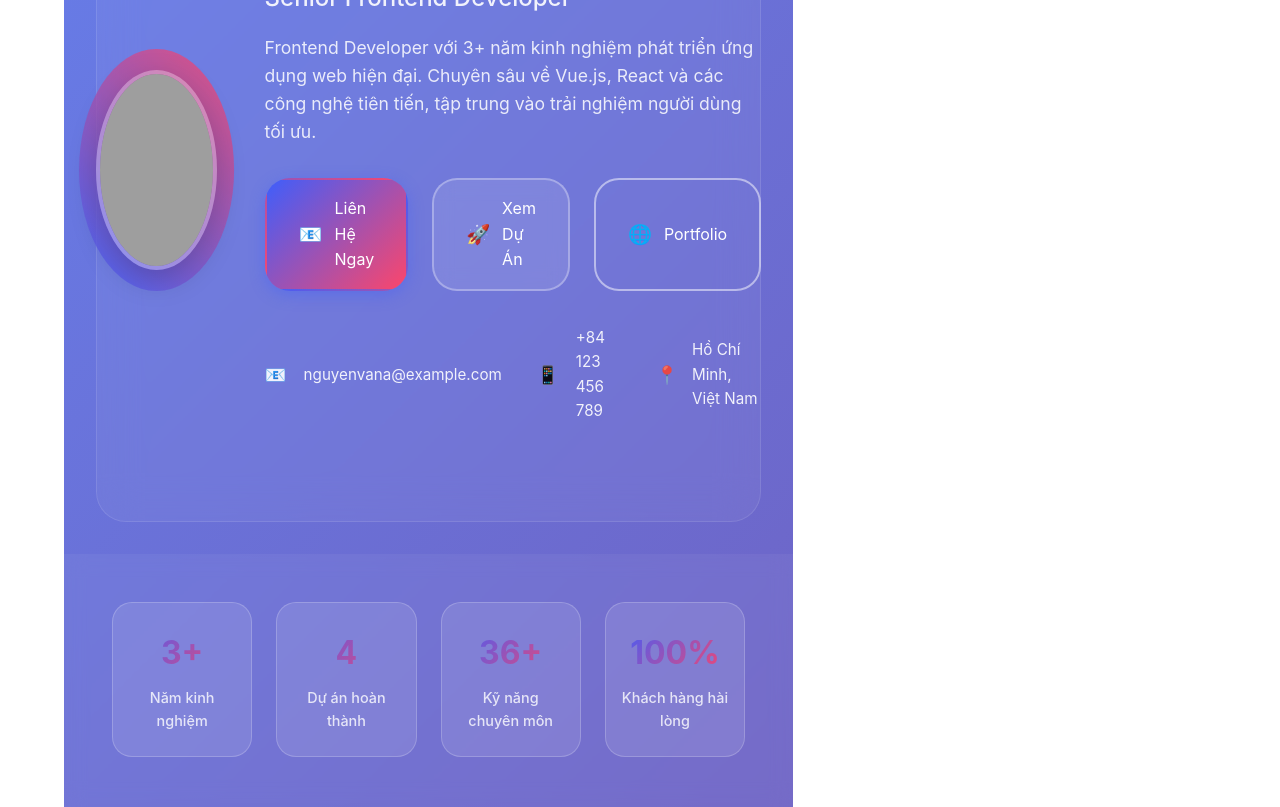
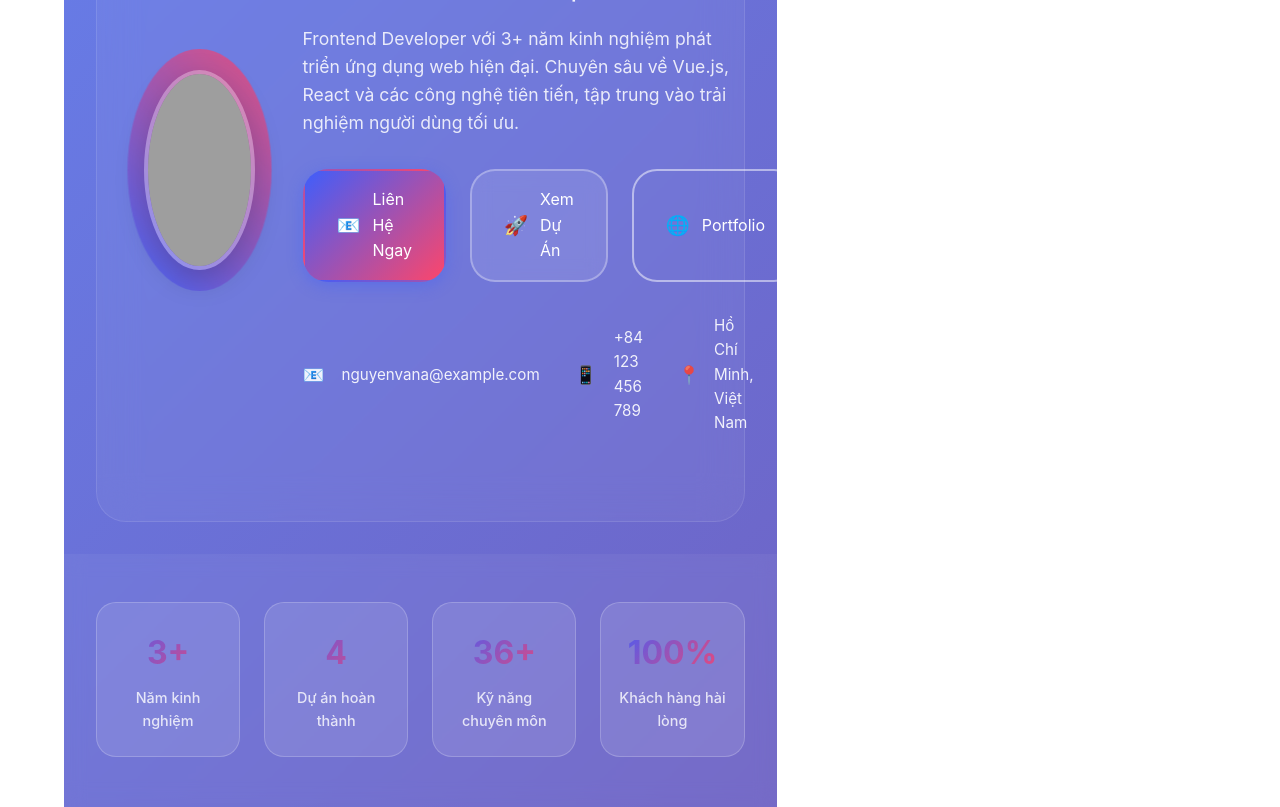
Before and after one commit to locpn2/vue-resume-copilot, a Vue app: page / in a window 1280 px wide. Shown: the part 246-1053 px from the top of the page. Built offline with nearby package versions, Linux system fonts and the light colour scheme; grey boxes are pictures that could not be loaded.

Commit message:
Updated HomePage.vue

```diff
--- a/src/views/HomePage.vue
+++ b/src/views/HomePage.vue
@@ -266,7 +266,7 @@ onMounted(() => {
   min-height: 100vh;
   background: linear-gradient(135deg, #667eea 0%, #764ba2 100%);
   position: relative;
-  overflow-x: hidden; /* Vẫn giữ để tránh lỗi tràn ngang không mong muốn */
+  overflow-x: hidden; /* Giữ lại thuộc tính này nếu không muốn thanh cuộn ngang xuất hiện */
 }
 
 .home-page::before {
@@ -298,14 +298,12 @@ onMounted(() => {
 
 /* Hero Section - Mobile First */
 .hero-section {
-  padding: 5rem 1.5rem 3rem; /* Tăng padding ngang để tạo khoảng trống */
+  padding: 5rem 1rem 3rem;
   display: flex;
   justify-content: center;
   align-items: center;
   min-height: 100vh;
   position: relative;
-  /* Đảm bảo nội dung không tràn khi bàn phím ảo bật lên trên thiết bị di động */
-  min-height: calc(100vh - var(--navbar-height, 0px));
 }
 
 .hero-background {
@@ -324,14 +322,17 @@ onMounted(() => {
 .hero-content {
   position: relative;
   z-index: 2;
-  width: 100%; /* Đảm bảo chiếm toàn bộ chiều rộng có sẵn */
-  max-width: 1200px;
-  margin: 0 auto; /* Căn giữa nội dung */
+  width: 100%;
+  /* Điều chỉnh max-width cho màn hình 1280px */
+  /* 80% của 1280px là 1024px */
+  max-width: 1024px;
+  margin: 0 auto; /* Căn giữa */
+  padding: 0 1rem; /* Thêm padding ngang để nội dung không chạm rìa trên mobile */
 }
 
 .hero-main {
   display: flex;
-  flex-direction: column;
+  flex-direction: column; /* Mặc định là cột trên mobile */
   align-items: center;
   text-align: center;
   gap: 2rem;
@@ -342,6 +343,9 @@ onMounted(() => {
   position: relative;
   display: flex;
   justify-content: center;
+  /* Trên mobile, avatar-container chiếm toàn bộ chiều rộng có sẵn trước khi flex-direction thay đổi */
+  width: 100%;
+  max-width: 150px; /* Giới hạn kích thước ảnh trên mobile */
 }
 
 .avatar {
@@ -379,7 +383,7 @@ onMounted(() => {
 
 .hero-text {
   color: white;
-  max-width: 600px;
+  /* max-width: 600px; */ /* Sẽ được điều chỉnh trong media query */
 }
 
 .hero-name {
@@ -415,6 +419,8 @@ onMounted(() => {
   margin-bottom: 2rem;
   width: 100%;
   max-width: 400px;
+  margin-left: auto;
+  margin-right: auto;
 }
 
 .cta-primary,
@@ -430,7 +436,7 @@ onMounted(() => {
   font-weight: 600;
   font-size: 1rem;
   transition: all 0.3s ease;
-  min-height: 56px; /* Better touch target */
+  min-height: 56px;
   border: 2px solid transparent;
 }
 
@@ -513,9 +519,9 @@ onMounted(() => {
 }
 
 .stats-container {
-  max-width: 1200px;
+  max-width: 1024px; /* Điều chỉnh max-width giống hero-content */
   margin: 0 auto;
-  padding: 0 1.5rem; /* Thêm padding ngang cho container thống kê */
+  padding: 0 1rem;
 }
 
 .stats-grid {
@@ -555,9 +561,9 @@ onMounted(() => {
 
 /* Section Styles */
 .section-container {
-  max-width: 1200px;
+  max-width: 1024px; /* Điều chỉnh max-width giống hero-content */
   margin: 0 auto;
-  padding: 3rem 1.5rem; /* Thêm padding ngang cho các section container */
+  padding: 3rem 1rem;
 }
 
 .section-header {
@@ -805,19 +811,28 @@ onMounted(() => {
 
 /* Tablet Styles */
 @media (min-width: 768px) {
-  .hero-section {
-    padding: 5rem 2rem 3rem; /* Điều chỉnh padding trên tablet */
-  }
-
   .hero-main {
     flex-direction: row;
     text-align: left;
     gap: 3rem;
-    padding: 2rem 0; /* Giữ padding bên trong hero-main */
   }
 
   .hero-text {
-    flex: 1;
+    flex: 1; /* Cho phép hero-text mở rộng */
+    max-width: 80%; /* Để hero-text chiếm tối đa 80% */
+  }
+
+  .avatar-container {
+    width: 20%; /* avatar-container chiếm 20% chiều rộng của hero-main */
+    max-width: 200px; /* Giữ kích thước avatar giới hạn */
+    flex-shrink: 0; /* Ngăn avatar-container co lại */
+    /* Loại bỏ justify-content: center; để avatar căn trái nếu cần */
+    justify-content: flex-start;
+  }
+
+  .avatar {
+    width: 200px;
+    height: 200px;
   }
 
   .hero-name {
@@ -835,6 +850,9 @@ onMounted(() => {
   .hero-cta {
     flex-direction: row;
     max-width: none;
+    justify-content: flex-start;
+    margin-left: 0;
+    margin-right: 0;
   }
 
   .hero-contact {
@@ -843,26 +861,16 @@ onMounted(() => {
     gap: 2rem;
   }
 
-  .avatar {
-    width: 200px;
-    height: 200px;
-  }
-
-  .stats-container {
-    padding: 0 2rem; /* Điều chỉnh padding trên tablet */
-  }
   .stats-grid {
     grid-template-columns: repeat(4, 1fr);
   }
 
   .projects-preview {
     grid-template-columns: repeat(2, 1fr);
-    gap: 2.5rem; /* Tăng khoảng cách giữa các dự án */
   }
 
   .skills-grid {
     grid-template-columns: repeat(2, 1fr);
-    gap: 2rem; /* Tăng khoảng cách giữa các kỹ năng */
   }
 }
 
@@ -872,18 +880,16 @@ onMounted(() => {
     padding: 6rem 2rem 4rem;
   }
 
+  .section-container {
+    padding: 4rem 2rem;
+  }
+
   .projects-preview {
     grid-template-columns: repeat(3, 1fr);
-    gap: 3rem; /* Tăng khoảng cách trên desktop */
   }
 
   .skills-grid {
     grid-template-columns: repeat(3, 1fr);
-    gap: 2.5rem; /* Tăng khoảng cách trên desktop */
-  }
-
-  .section-container {
-    padding: 4rem 2rem; /* Giữ padding này cho desktop */
   }
 
   .hero-cta {
```
